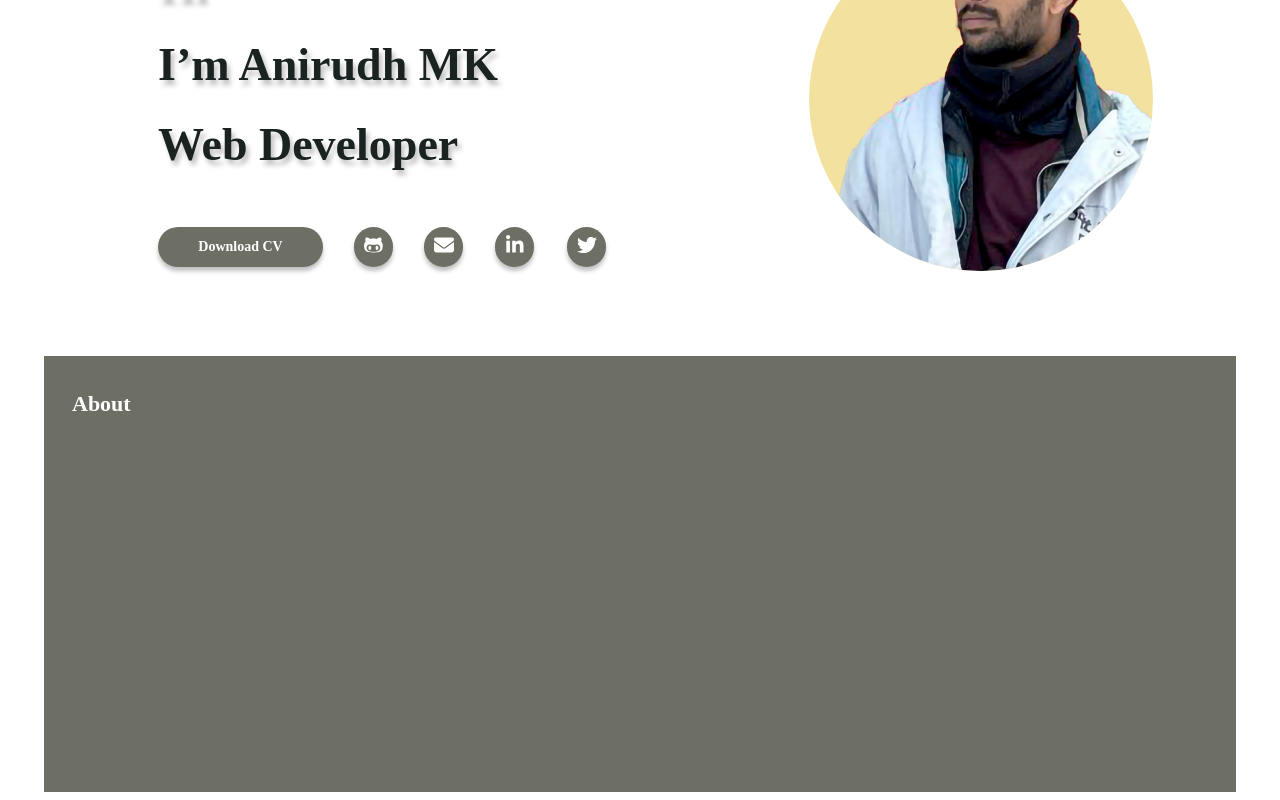
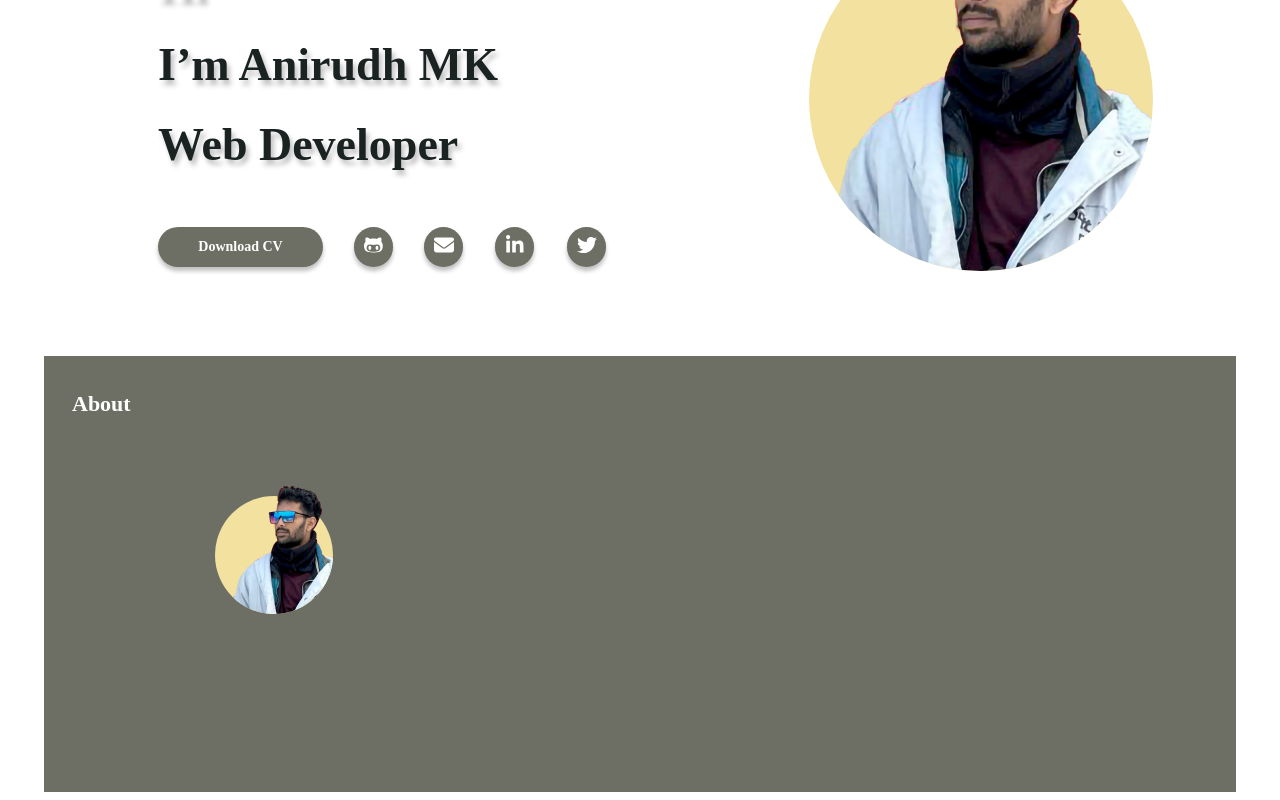
Before and after one commit to anirudh-mk/portfolio, a React (Vite) app: page / in a window 1280 px wide. Shown: the part 476-1276 px from the top of the page. Built offline with nearby package versions, Linux system fonts and the light colour scheme.

Commit message:
feat(app/app.jsx)about image added

```diff
--- a/src/App/App.jsx
+++ b/src/App/App.jsx
@@ -45,6 +45,15 @@ function App() {
       </div>
       <div id='about' className='about'>
         <HeaddingText href='#about' headding='About' color='#fff' />
+        <ProfileImage
+          image={AnirudhAboutImage}
+          width={117.977}
+          height={138.227}
+          border_radius={69}
+          left={171}
+          image_background_top={140}
+          image_container_top={120}
+        />
       </div>
     </div>
   )
```
